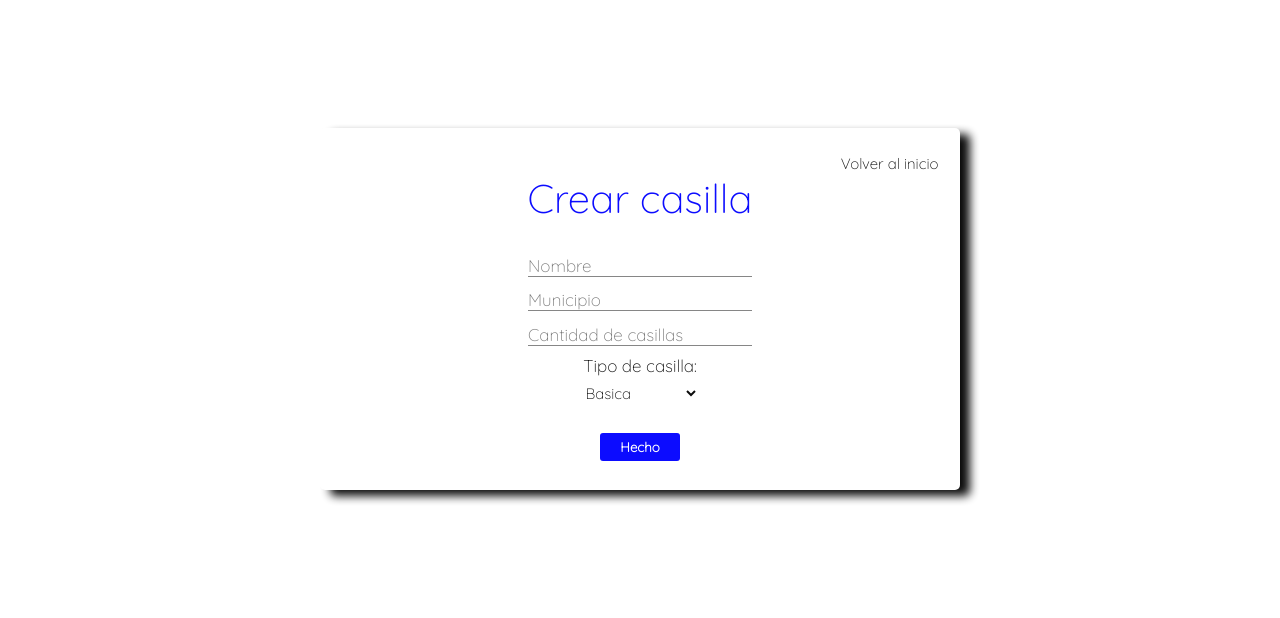
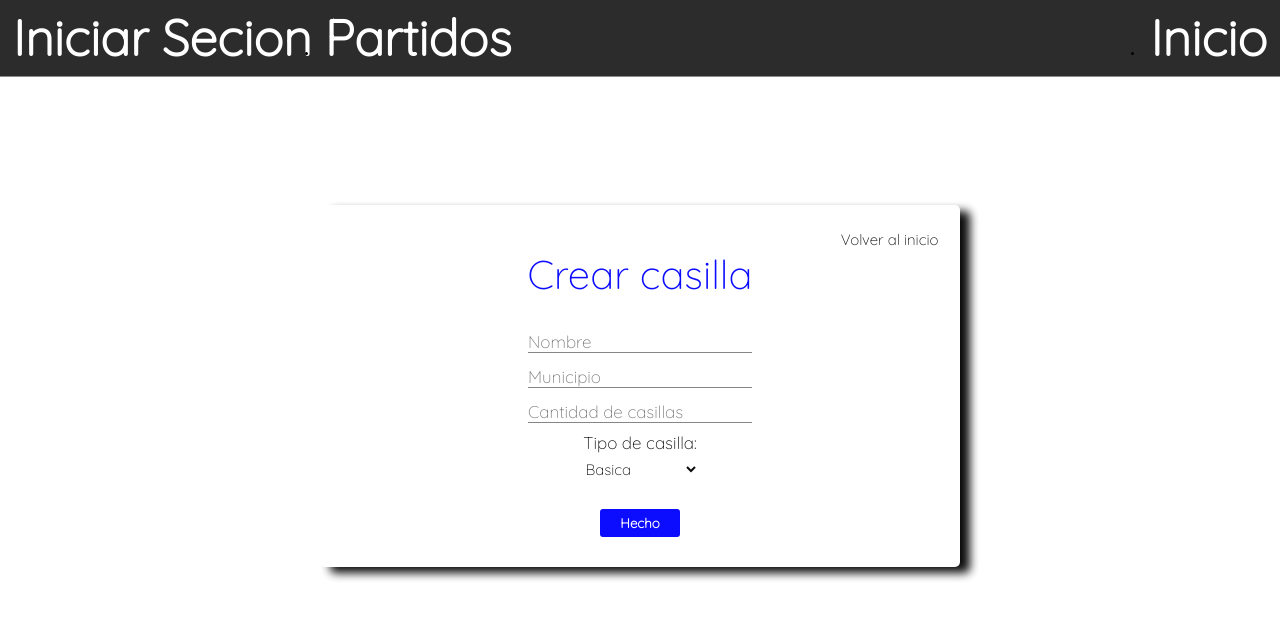
Before and after one commit to JavierReivajG/JavierReivajG, a website: page src/registrar.html in a window 1280 px wide. Drawn offline with Linux system fonts and the light colour scheme.

Commit message:
funciona, no se porque pero funciona :)

```diff
--- a/src/css/registrar.css
+++ b/src/css/registrar.css
@@ -24,7 +24,7 @@ main {
 }
 
 main .main-container {
-    box-shadow: 10px 6px 10px black;
+    box-shadow: 10px 6px 10px rgb(0, 0, 0);
     margin-top: 10%;
     border-radius: 5px;
     background-color: white;
@@ -123,3 +123,35 @@ main .main-container {
     border-radius: 3px;
     font-weight: 600;
 }
+
+
+
+.header  {
+    background-color: rgb(44, 44, 44);
+    border-bottom: 1px solid rgb(139, 139, 139);
+    padding: 0.5%;
+}
+
+.header-section--container {
+    display: flex;
+    justify-content: flex-start;
+}
+
+.inicio-componente {
+    float: right;
+    justify-content: flex-start;
+}
+
+
+.header-section  a {
+    text-decoration: none;
+    font-size: 5rem;
+    color: white;
+    font-weight: 600;
+    list-style: none;
+    margin: 0.5vw
+}
+
+.header-section  a:hover {
+    color:red;
+}
--- a/src/registrar.html
+++ b/src/registrar.html
@@ -5,9 +5,20 @@
     <link rel="stylesheet" href="./css/registrar.css">
     <meta http-equiv="X-UA-Compatible" content="IE=edge">
     <meta name="viewport" content="width=device-width, initial-scale=1.0">
-    <title>Registrar</title>
+    <title>Modulo 2 (Registrar)</title>
 </head>
 <body>
+    <header class="header">
+        <section class="header-section">
+            <ul class="inicio-componente">
+                <li><a href="">Inicio</a></li>
+            </ul>
+            <ul class="header-section--container">
+                <li class="section-componente"><a href="">Iniciar Secion</a></li>
+                <li class="section-componente"><a href="">Partidos</a></li>
+            </ul>
+        </section>
+    </header>
     <main>
         <section class="main-container">
             <ul class="container-center">
```
